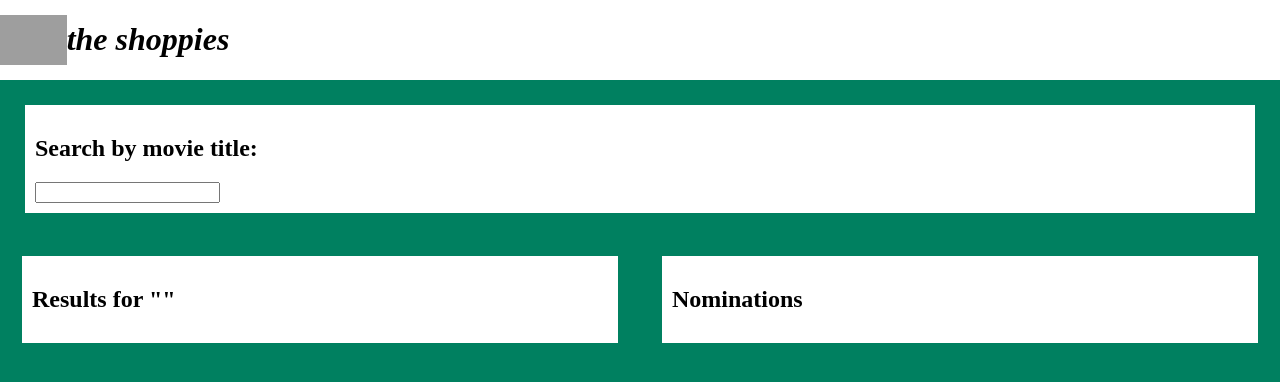
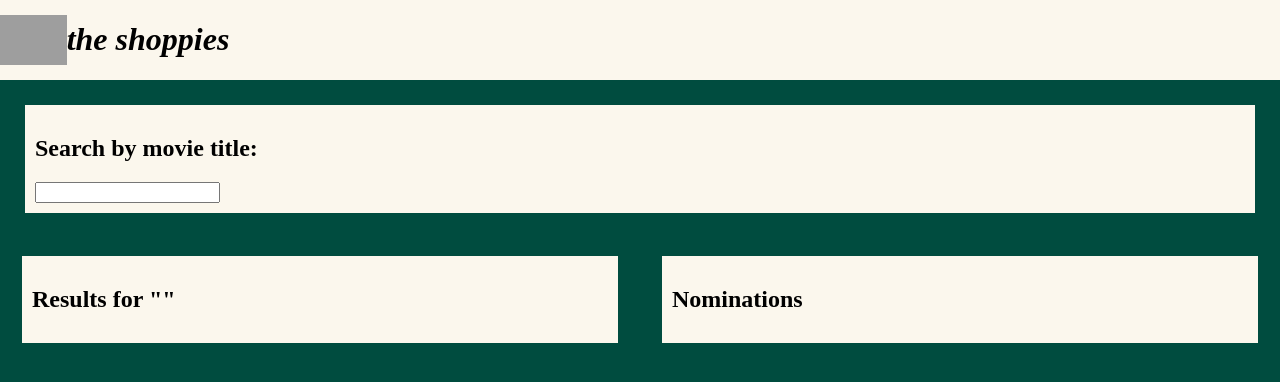
Before and after one commit to thequeenbeebs/the-shoppies, a React (Create React App) app: page / in a window 1280 px wide. Shown: the top 382 px of the page. Built offline with nearby package versions, Linux system fonts and the light colour scheme; grey boxes are pictures that could not be loaded; a web font is replaced by a local one.

Commit message:
fix input for fetch request

```diff
--- a/public/index.html
+++ b/public/index.html
@@ -10,7 +10,7 @@
       name="description"
       content="Web site created using create-react-app"
     />
-    <link rel="apple-touch-icon" href="%PUBLIC_URL%/logo192.png" />
+    <!-- <link rel="apple-touch-icon" href="%PUBLIC_URL%/logo192.png" /> -->
     <!--
       manifest.json provides metadata used when your web app is installed on a
       user's mobile device or desktop. See https://developers.google.com/web/fundamentals/web-app-manifest/
--- a/src/App.js
+++ b/src/App.js
@@ -4,7 +4,7 @@ import Search from './components/Search'
 import ResultsContainer from './components/ResultsContainer'
 import Nominations from './components/Nominations'
 import Banner from './components/Banner'
-import Confetti from 'react-dom-confetti'
+// import Confetti from 'react-dom-confetti'
 
 class App extends React.Component {
   state = {
@@ -15,7 +15,7 @@ class App extends React.Component {
 
   updateSearch = input => {
     this.setState({searchInput: input.split(' ').join('+')})
-    fetch(`http://www.omdbapi.com/?s=${this.state.searchInput}&apikey=e26e6632&type=movie&page=1`)
+    fetch(`http://www.omdbapi.com/?s=${input}&apikey=e26e6632&type=movie&page=1`)
         .then(resp => resp.json())
         .then(results => this.setState({results: results}))
   }
--- a/src/components/Result.js
+++ b/src/components/Result.js
@@ -10,7 +10,7 @@ class Result extends React.Component {
                     variant="contained"
                     size="small"
                     onClick={() => this.props.nominateMovie(this.props.results)}
-                    disabled={this.props.nominations.some(nom => nom["imdbID"] === this.props.results["imdbID"]) ? "true" : ""}
+                    disabled={this.props.nominations.some(nom => nom["imdbID"] === this.props.results["imdbID"]) ? true : false}
                     >Nominate</Button>
             </li>
         )
--- a/src/components/ResultsContainer.js
+++ b/src/components/ResultsContainer.js
@@ -8,7 +8,7 @@ class ResultsContainer extends React.Component {
             <div className="container">
                 <h2>Results for "{this.props.searchInput.split('+').join(' ')}"</h2>
                 <ul>
-                    {this.props.results["Search"] ? this.props.results["Search"].map(result => <Result nominateMovie={this.props.nominateMovie} results={result} nominations={this.props.nominations}/>) : null}
+                    {this.props.results["Search"] ? this.props.results["Search"].map(result => <Result nominateMovie={this.props.nominateMovie} results={result} nominations={this.props.nominations} key={result['imdbID']}/>) : null}
                 </ul>
             </div>
         )
--- a/src/index.css
+++ b/src/index.css
@@ -17,7 +17,7 @@
 
 body {
   font-family: "Shopify Sans Black";
-  background-color: #008060;
+  background-color: #004c3f;
   margin: 0;
   padding: 0;
 }
@@ -53,18 +53,18 @@ img {
 
 .title {
   display: flex;
-  background-color: white;
+  background-color: #fbf7ed;
   margin-bottom: 20px;
 }
 
 .search {
-  background-color: white;
+  background-color: #fbf7ed;
   padding: 10px;
   margin: 25px;
 }
 
 .container {
-  background-color: white;
+  background-color: #fbf7ed;
   width: 45%;
   padding: 10px;
   margin: 0 auto;
```
